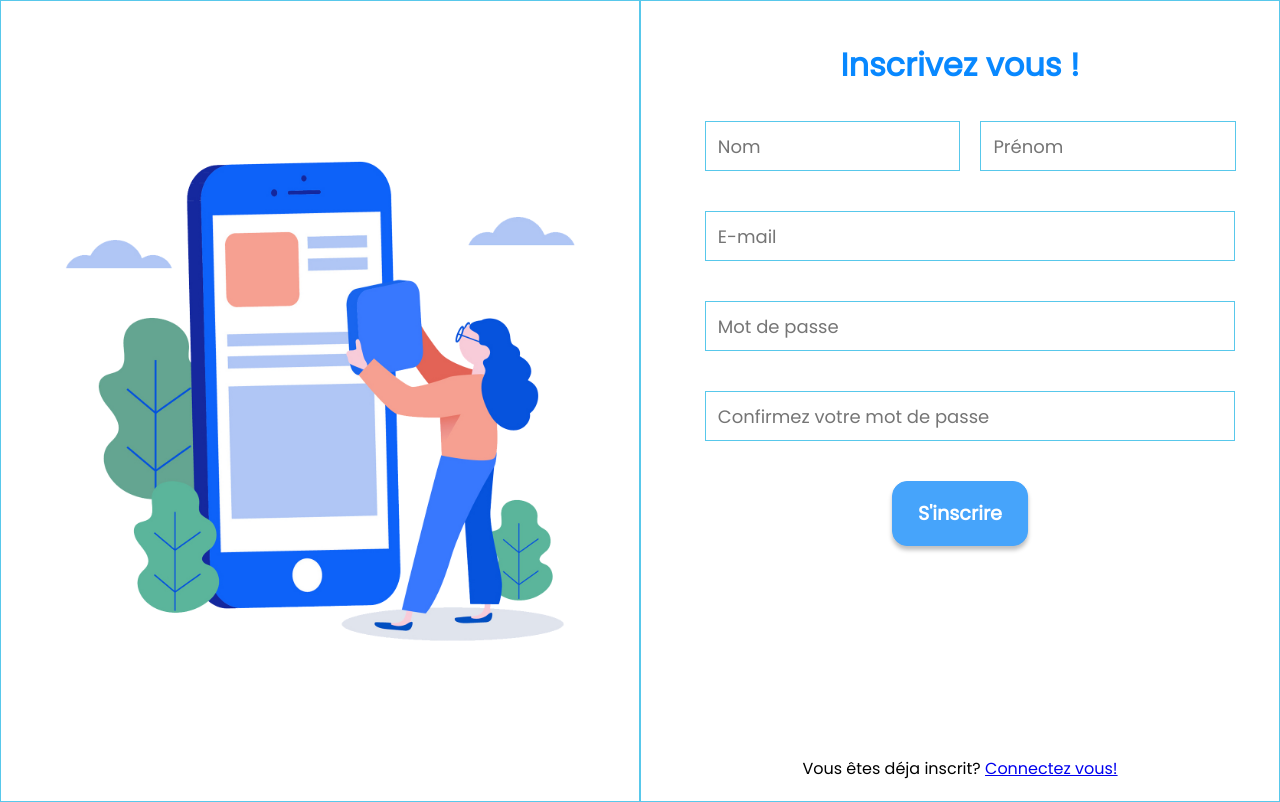
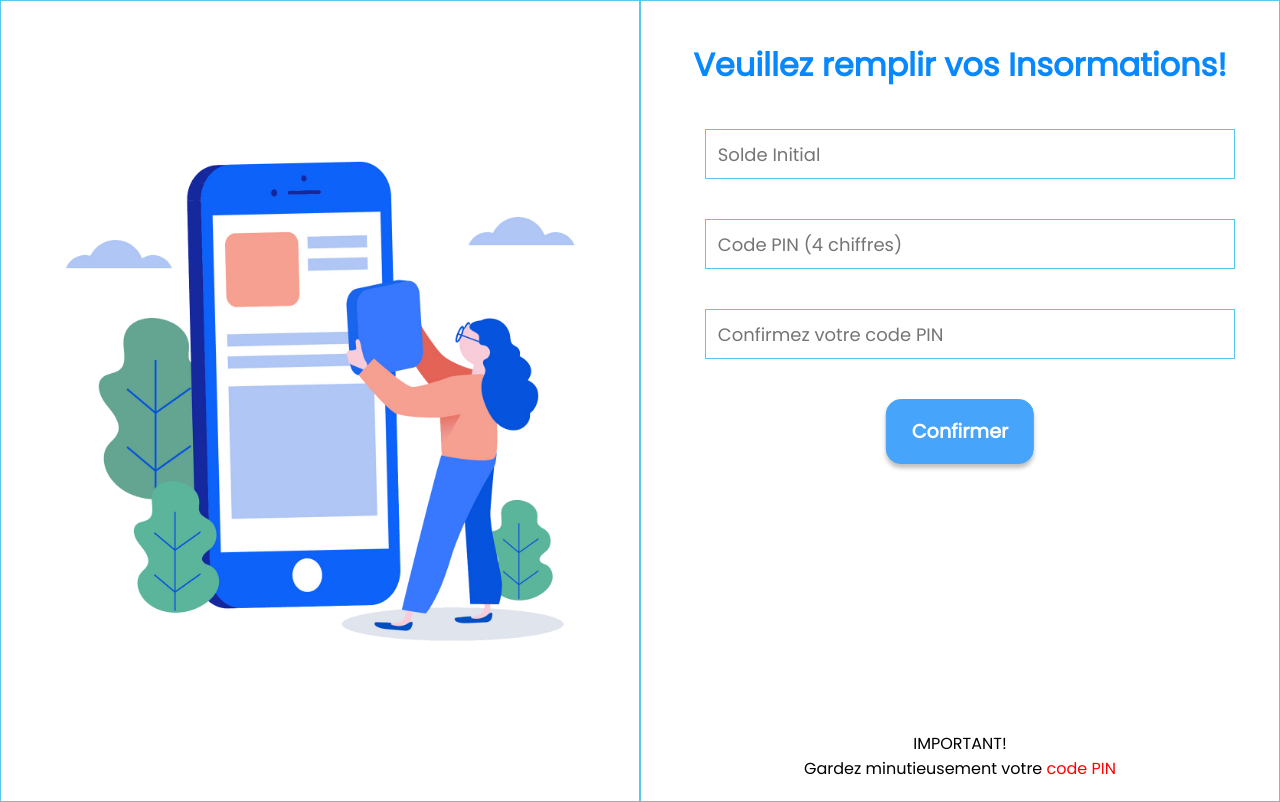
Before and after one commit to axel2710l/bank-app, a React (Create React App) app: page /sign-up in a window 1280 px wide. Built offline with nearby package versions, Linux system fonts and the light colour scheme.

Commit message:
goole sign in problem

```diff
--- a/src/Pages/Accueil.js
+++ b/src/Pages/Accueil.js
@@ -4,23 +4,39 @@ import { NavLink } from "react-router-dom";
 import "../index.scss";
 import image from "../Images/accueil.png";
 import logo from "../Images/Logo.png";
+import { signup } from "../utils/auth";
+import { getAuth } from "firebase/auth";
+
 
 const Accueil = () => {
+  const [connected, setConnected] = useState(false)
+
+
+  const sign= () => {
+
+    const user = signup().then((result) => {console.log(result)})
+
+    console.log(user);
+
+  }
+  //  function sign(){
+  //    console.log('start');
+
+  //   const user =  signup()
+  //   console.log(getAuth().currentUser)
+  //   if (user.solde==='') {
+  //     //go to 'solde initial'
+  //   }else{
+  //     //go to 'Profil' with parameter: user
+  //   }
+  // }
   return (
     <div className="container">
       <div className="navbar_accueil">
         <img src={logo}></img>
         <div className="btn_accueil">
-          <NavLink exact
-                to="/sign-up"
-                 id="inscrition_accueil">
-            Inscription
-          </NavLink>
-          <NavLink exact
-                to="/sign-in"
-                  id="connexion_accueil">
-            Connexion
-          </NavLink>
+        <button  id="inscrition_accueil" onClick={()=> {sign()}}> Inscription</button>
+         <button  id="connexion_accueil" onClick={()=> {sign()}}> Connexion</button>
         </div>
       </div>
       <h1 className="bienvenue">
@@ -31,9 +47,7 @@ const Accueil = () => {
           <h3>
             Gérez votre compte, effectuez des transactions et profitez de nos prêts en toute sécurité.
           </h3>
-          <NavLink exact
-                to="/sign-up"
-                 id="commencer">Commencer</NavLink>
+          <button  id="commencer" onClick={()=> {sign()}} >Commencer</button>
         </div>
         <img src={image}></img>
       </div>
--- a/src/Pages/Inscription.js
+++ b/src/Pages/Inscription.js
@@ -7,12 +7,20 @@ import image from "../Images/Inscription.png";
 import { signup } from "../utils/auth";
 import { click } from "@testing-library/user-event/dist/click";
 import { getAuth } from "firebase/auth";
+import { useHistory } from "react-router-dom";
 
 const Inscription =  () => {
+  const history = useHistory();
   useEffect(() => {
     // recupérer les infos current user
     console.log(getAuth().currentUser);
+    // history.push("/Profil");
   }, [])
+  async function sign(){
+    await signup();
+    console.log('urrentUser :');
+    console.log(getAuth().currentUser);
+  }
   return (
     <div id="inscription" className="container inscription">
       <div className="image">
@@ -20,11 +28,11 @@ const Inscription =  () => {
       </div>
       <div className="form-insc">
         <div className="title">
-          <h1>Inscrivez vous !</h1>
+          <h1>Veuillez remplir vos Insormations!</h1>
         </div>
 
         <form>
-          <div className="nom-prenom ">
+          {/* <div className="nom-prenom ">
             <div className="half-width">
               <input type="text" name="nom" id="nom" placeholder="Nom" />
             </div>
@@ -36,36 +44,35 @@ const Inscription =  () => {
                 placeholder="Prénom"
               />
             </div>
-          </div>
+          </div> */}
           <div className="full-width">
-            <input type="text" name="email" placeholder="E-mail" />
+            <input type="number" name="solde" placeholder="Solde Initial" />
           </div>
           <div className="full-width">
             <input
               type="password"
-              name="password"
-              placeholder="Mot de passe "
+              name="pin-code"
+              placeholder="Code PIN (4 chiffres) "
             />
           </div>
           <div className="full-width">
             <input
               type="password"
-              name="confirm-password"
-              placeholder="Confirmez votre mot de passe "
+              name="confirm-pin"
+              placeholder="Confirmez votre code PIN "
             />
           </div>
 
           <div className="full-width sign-in">
             <p>
-              Vous êtes déja inscrit?{" "}
-              <NavLink exact to="/sign-in" id="connexion_accueil">
-                Connectez vous!
-              </NavLink>
+            IMPORTANT! <br/>
+            Gardez minutieusement votre <span style={{color: "red"}}>code PIN</span>
+
             </p>
           </div>
         </form>
         <div className="full-width">
-            <button className="btn" onClick={()=> {signup()}} >S'inscrire</button>
+            <button className="btn"  >Confirmer</button>
           </div>
       </div>
     </div>
--- a/src/Pages/ProfilClient.js
+++ b/src/Pages/ProfilClient.js
@@ -8,8 +8,15 @@ import commande1 from "../Images/DepotRetrait.jpg";
 import commande2 from "../Images/Transfert.jpg";
 import commande3 from "../Images/DemandePret.jpg";
 import "../Styles/ProfilClient.scss";
+import { getAuth } from "firebase/auth";
+import { useEffect } from "react";
 
 const ProfilClient = () => {
+  useEffect(() => {
+    // recupérer les infos current user
+    console.log(getAuth().currentUser);
+
+  }, [])
   return (
     <div className="container" id="profil-client">
       <div className="navbar">
--- a/src/Styles/Inscription.scss
+++ b/src/Styles/Inscription.scss
@@ -36,8 +36,9 @@
             h1{
                 color: $color-titre;
                 margin: auto;
-                width: max-content;
+                width: fit-content;
                 margin-top: 5vh;
+                text-align: center;
             }
         }
 
--- a/src/index.scss
+++ b/src/index.scss
@@ -68,8 +68,8 @@ body {
     margin: 7px;
     padding-left: 17px;
     padding-right: 17px;
-    height: 25px;
-    width: 100px;
+    height: 4rem;
+    width: fit-content;
     text-align: center;
     font-size: 1.2em;
     border-radius: 5px;
@@ -84,6 +84,7 @@ body {
 
   #connexion_accueil {
     color: $color-secondaire;
+    background-color: white;
   }
 
   #inscrition_accueil:hover,
@@ -121,11 +122,11 @@ body {
       margin-left: 100px;
     }
     #commencer {
-      margin-left: 150px;
-      margin-right: auto;
+      margin-left: 50%;
+      transform: translateX(-50%);
+      margin-top: 2.5rem;
       padding: 17px 25px;
-      height: 25px;
-      width: 100px;
+      width: 30%px;
       font-size: 1.2em;
       border-radius: 15px;
       color: white;
--- a/src/utils/auth.js
+++ b/src/utils/auth.js
@@ -3,13 +3,14 @@ import { getAuth, GoogleAuthProvider, signInWithPopup } from "firebase/auth";
 import { addClient, addEmploye } from "./addData";
 import db from './config'
 
-export const signup = async () => {
+export const signup = () => {
 
 
     const provider = new GoogleAuthProvider();
     const auth = getAuth();
     signInWithPopup(auth, provider)
       .then((result) => {
+          console.log('result :');
           console.log(result);
 
         // This gives you a Google Access Token. You can use it to access the Google API.
@@ -17,7 +18,8 @@ export const signup = async () => {
         const token = credential.accessToken;
         // The signed-in user info.
         const user = result.user;
-        console.log(user);
+        // console.log('user:');
+        // console.log(user);
         const userData = {
             email : user.email,
             nom : user.displayName,
@@ -42,6 +44,7 @@ export const signup = async () => {
           localisation: "Alger",
         }); */
         // ...
+      return user
       })
       .catch((error) => {
         console.log(error);
@@ -53,6 +56,7 @@ export const signup = async () => {
         // The AuthCredential type that was used.
         const credential = GoogleAuthProvider.credentialFromError(error);
         // ...
+      return ''
       });
 
 }
```
Also changed, not shown: src/Inscription.scss (deleted, +0 -123 lines).
